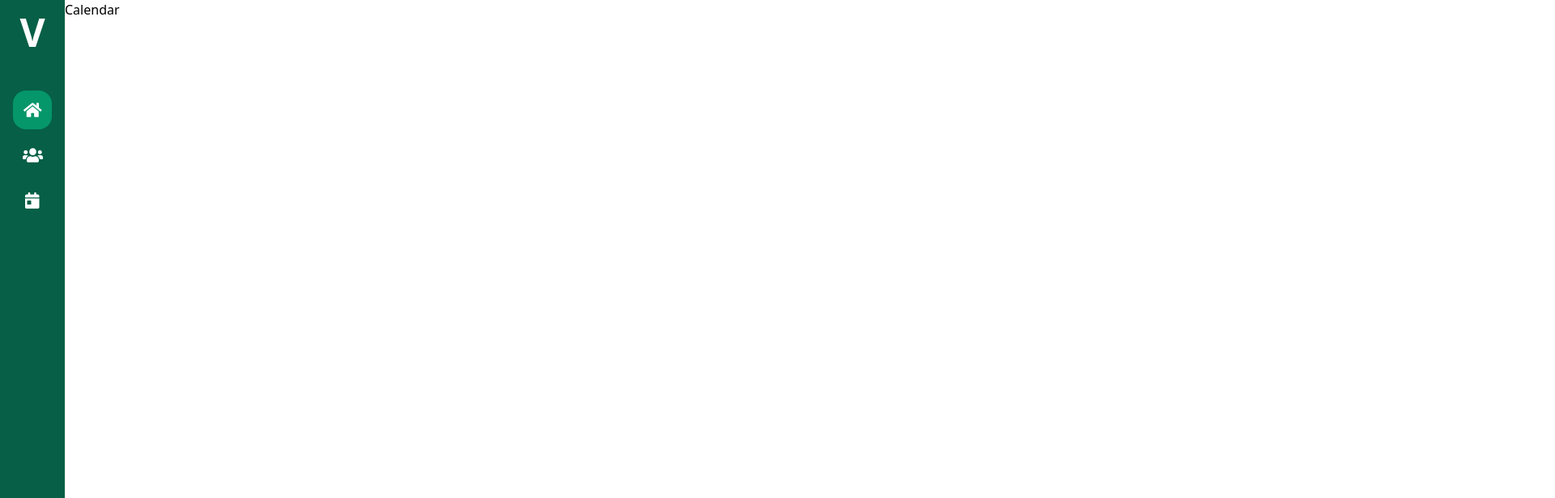
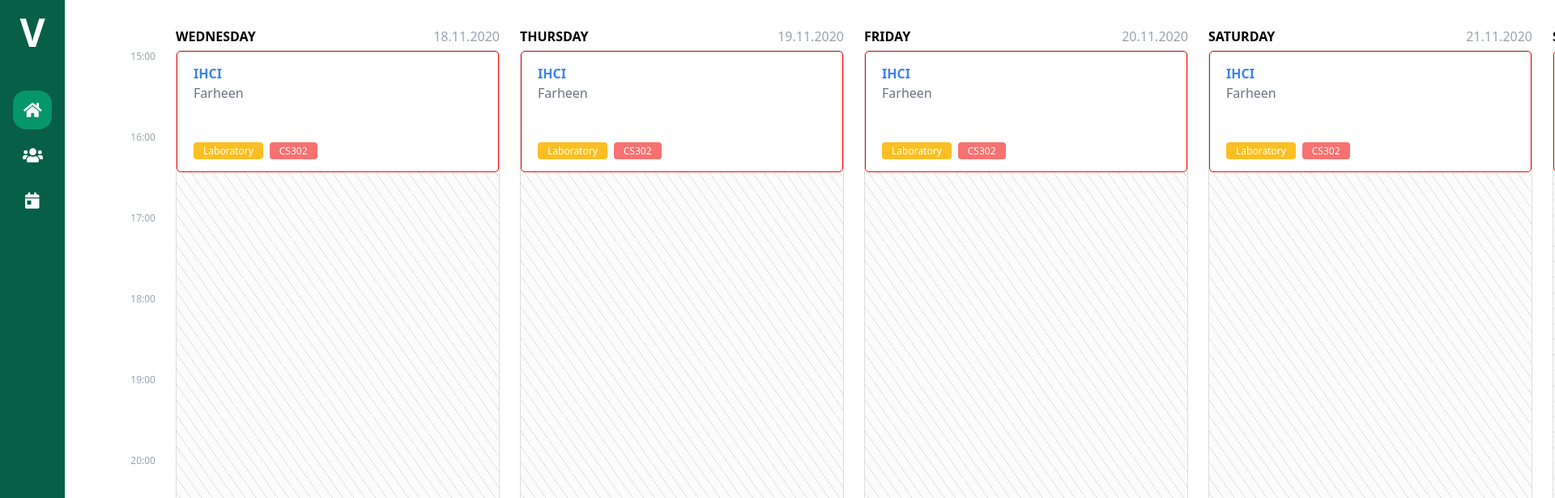
Before and after one commit to Jadugars/versity, a Next.js app: page /dashboard/calendar in a window 1280 px wide. Shown: the top 616 px of the page at 81% size, 1920 px wide, since content can reach past the window. Built offline with nearby package versions, Linux system fonts and the light colour scheme; no server answers.

Commit message:
Calendar component working dynamically

```diff
--- a/components/calendar.js
+++ b/components/calendar.js
@@ -1,5 +1,154 @@
-function Calendar() {
-  return <div>Calendar</div>;
+import styled from "styled-components";
+import dayjs from "dayjs";
+
+const GridContainer = styled.div`
+  width: (100vw - 202px);
+`;
+
+const CalendarGrid = styled.div`
+  display: grid;
+  grid-template-columns: 100px repeat(${(props) => props.numOfDays}, 400px);
+  grid-template-rows: 50px repeat(${(props) => props.numOfHours}, 100px);
+  column-gap: 25px;
+`;
+
+const Weekdays = styled.div`
+  grid-area: 1 / 2 / 2 / 9;
+  height: 100px;
+`;
+
+const Weekday = styled.div`
+  align-self: end;
+  margin-bottom: 5px;
+  display: flex;
+  justify-content: space-between;
+  grid-area: ${(props) =>
+    `${props.rowStart} / ${props.columnStart} / ${props.rowEnd} / ${props.columnEnd}`};
+`;
+
+const Time = styled.div`
+  font-size: 0.75rem;
+  line-height: 1rem;
+  color: rgba(156, 163, 175, 1);
+  place-self: start end;
+  grid-area: ${(props) =>
+    `${props.rowStart} / ${props.columnStart} / ${props.rowEnd} / ${props.columnEnd}`};
+`;
+
+const Day = styled.div`
+  border: 1px solid #ddd;
+  border-radius: 5px;
+  background-image: repeating-linear-gradient(
+    55deg,
+    rgba(238, 238, 238, 0.2),
+    rgba(238, 238, 238, 0.2) 10px,
+    rgba(221, 221, 221, 0.8) 1px,
+    rgba(221, 221, 221, 0.8) 11px
+  );
+  grid-area: ${(props) =>
+    `${props.rowStart} / ${props.columnStart} / ${props.rowEnd} / ${props.columnEnd}`};
+  display: grid;
+  grid-template-columns: 1fr;
+  grid-template-rows: repeat(${(props) => props.numOfHours * 60}, 1fr);
+`;
+
+const Event = styled.div`
+  border: 1px solid red;
+  border-radius: 5px;
+  background-color: #ffffff;
+  padding: 15px 20px;
+  display: flex;
+  flex-direction: column;
+  justify-content: space-between;
+  grid-row-start: ${(props) => props.rowStart};
+  grid-row-end: ${(props) => props.rowEnd};
+`;
+
+const events = [
+  {
+    title: "IHCI",
+    subTitle: "Farheen",
+    tags: [
+      { title: "Laboratory", color: "yellow" },
+      { title: "CS302", color: "red" },
+    ],
+    start: dayjs().hour(3),
+    end: dayjs().hour(4),
+  },
+];
+
+function Calendar(props) {
+  let numberOfDays = 7;
+  let numberOfHours = 12;
+  let hourOffset = -2;
+  let dayOffset = -1;
+
+  let Header = [];
+  let Days = [];
+  for (let i = 0; i < numberOfDays; ++i) {
+    let date = dayjs().add(i + dayOffset, "day");
+    Header.push(
+      <Weekday rowStart={1} rowEnd={2} columnStart={i + 2} columnEnd={i + 3}>
+        <p className="font-bold uppercase">{date.format("dddd")}</p>
+        <p className="text-gray-400">{date.format("DD.MM.YYYY")}</p>
+      </Weekday>
+    );
+
+    Days.push(
+      <Day
+        rowStart={2}
+        rowEnd={numberOfHours + 2}
+        columnStart={i + 2}
+        columnEnd={i + 3}
+        numOfHours={numberOfHours}
+      >
+        {events.map((event) => {
+          let minutes = 90;
+          return (
+            <Event rowStart={1} rowEnd={minutes + 1}>
+              <div>
+                <p className="font-bold text-blue-500">{event.title}</p>
+                <p className="text-gray-500">{event.subTitle}</p>
+              </div>
+              <div>
+                {event.tags.map((tag) => {
+                  return (
+                    <div
+                      className={`mr-2 inline text-xs px-3 py-0.5 bg-${tag.color}-400 text-white rounded`}
+                    >
+                      {tag.title}
+                    </div>
+                  );
+                })}
+              </div>
+            </Event>
+          );
+        })}
+      </Day>
+    );
+  }
+
+  let RowHeader = [];
+  for (let i = 0; i < numberOfHours; ++i) {
+    let startingHour = dayjs().add(i + hourOffset, "hours");
+    RowHeader.push(
+      <Time rowStart={2 + i} rowEnd={3 + i} columnStart={1} columnEnd={2}>
+        {startingHour.format("HH:00")}
+      </Time>
+    );
+  }
+
+  return (
+    <GridContainer className="mx-3 my-3 h-screen overflow-scroll">
+      <CalendarGrid numOfHours={numberOfHours} numOfDays={numberOfDays}>
+        {Header}
+        {RowHeader}
+        {Days}
+      </CalendarGrid>
+    </GridContainer>
+  );
 }
 
 export default Calendar;
+/*
+ */
--- a/package.json
+++ b/package.json
@@ -13,11 +13,13 @@
     "@fortawesome/free-solid-svg-icons": "^5.15.1",
     "@fortawesome/react-fontawesome": "^0.1.13",
     "autoprefixer": "^9",
+    "dayjs": "^1.9.7",
     "firebase": "^8.0.2",
     "formik": "^2.2.5",
     "next": "10.0.2",
     "react": "17.0.1",
     "react-dom": "17.0.1",
+    "styled-components": "^5.2.1",
     "tailwindcss": "^2.0.1-compat",
     "yup": "^0.30.0"
   },
--- a/tailwind.config.js
+++ b/tailwind.config.js
@@ -9,6 +9,12 @@
       colors: {
         "accent-1": "#333",
       },
+      gridTemplateColumns: {
+        7: "repeat(7, 200px)",
+      },
+      gridTemplateRows: {
+        24: "repeat(24, 100px)",
+      },
     },
   },
   variants: {},
```
Also changed, not shown: pages/dashboard/calendar.js (+5 -5 lines), 1 other file (tests, documents, lock files or other folders).
